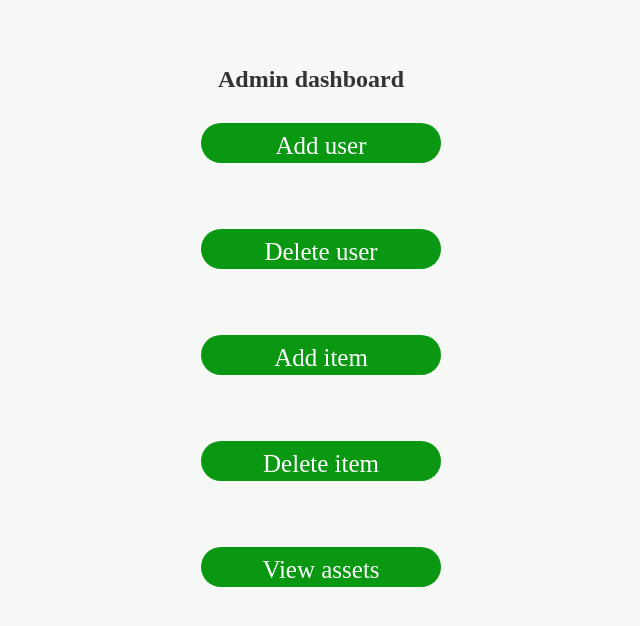
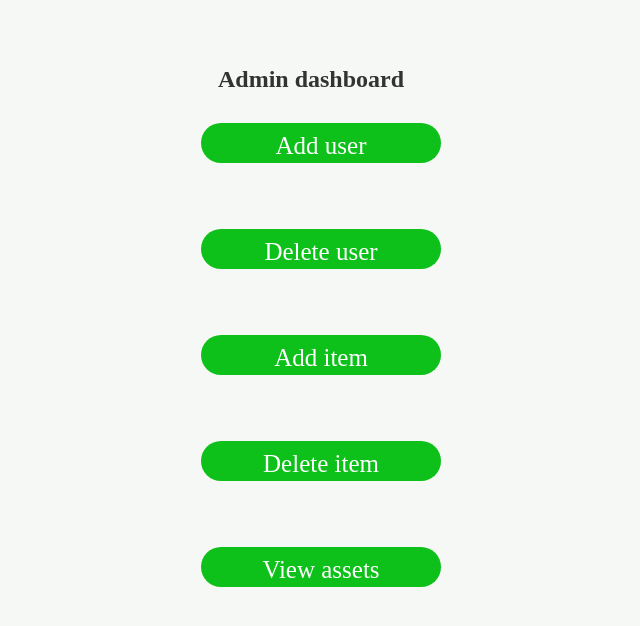
Before and after one commit to TechMaster2099/asset_tracking_system, a PHP site: page /admin_dashboard.php in a window 1280 px wide. Shown: the top 626 px of the page, without its empty margins (329-969 px from the left). Run offline with PHP 8.4, Linux system fonts and the light colour scheme.

Commit message:
modification

```diff
--- a/style.css
+++ b/style.css
@@ -62,7 +62,7 @@ h2{
 }
 
 .admin_links{
-    background-color: #0a9813;
+    background-color: #0ec11a;
     width: 240px;
     font-size: 35px;
     text-align: center;
```
Also changed, not shown: 2 other files.
